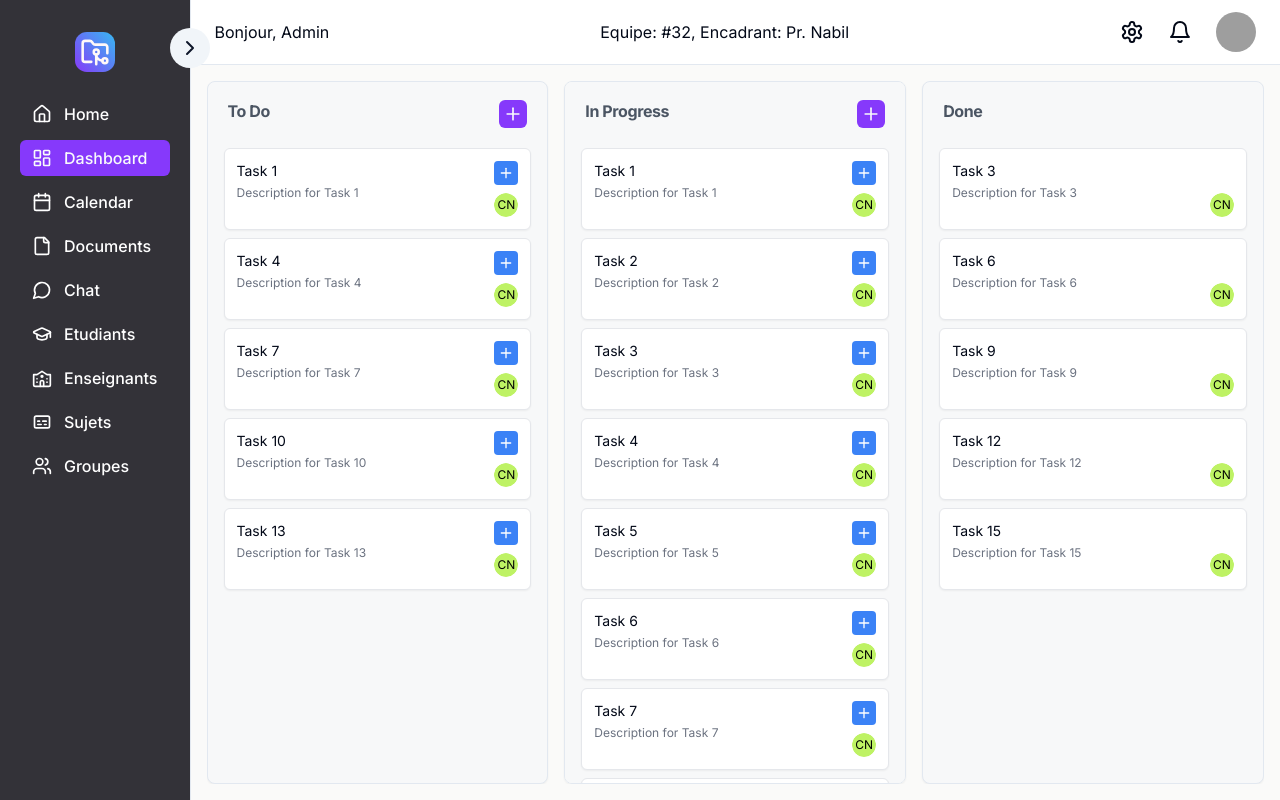
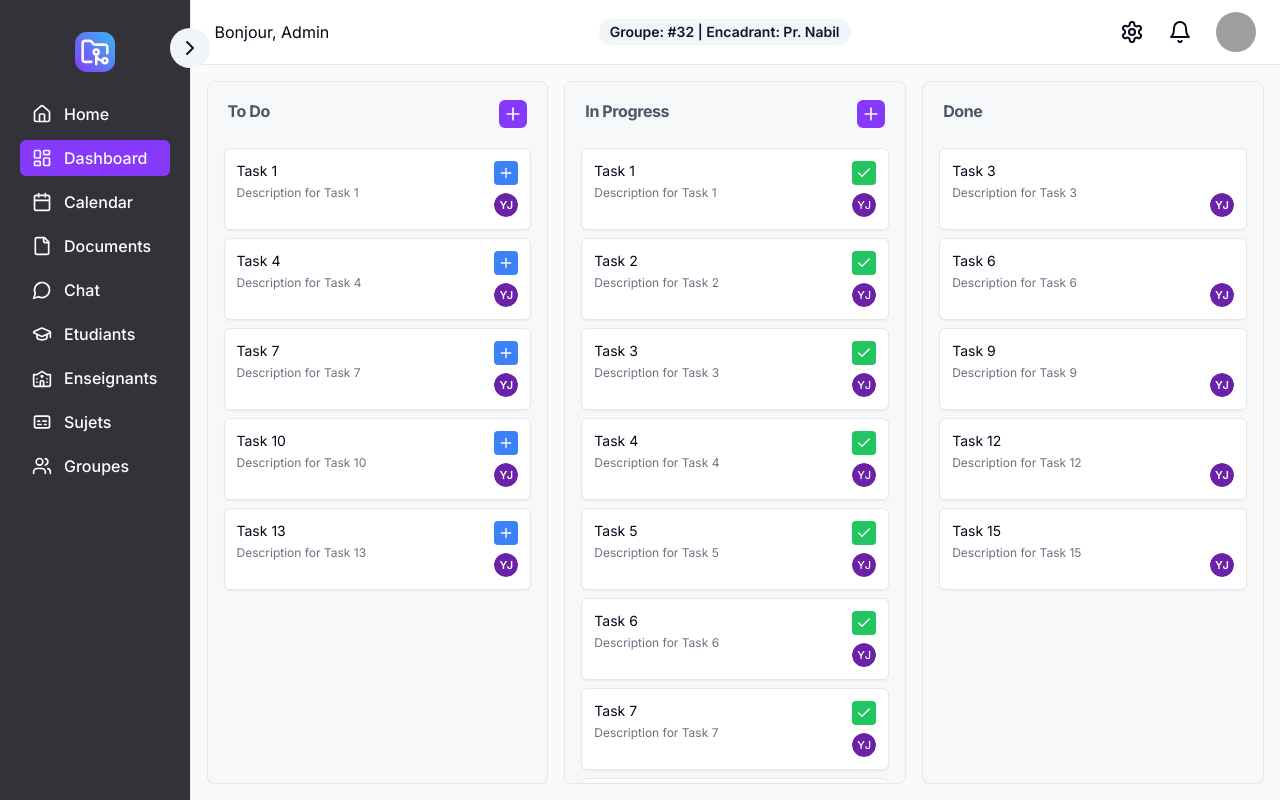
Before and after one commit to JellYouness/project-manager, a Next.js app: page /dashboard in a window 1280 px wide. Built offline with nearby package versions, Linux system fonts and the light colour scheme; data requests are answered from the project's data file; grey boxes are pictures that could not be loaded.

Commit message:
improve styling

```diff
--- a/app/dashboard/page.tsx
+++ b/app/dashboard/page.tsx
@@ -74,14 +74,14 @@ export default function Home() {
                   </div>
                   <div className="flex flex-col items-center gap-2">
                     <button
-                      className="bg-blue-500 text-white p-1 rounded"
+                      className="bg-blue-500 hover:bg-blue-600 text-white p-1 rounded"
                       onClick={() => markAsProgress(task.id)}
                     >
                       <Plus className="size-4" />
                     </button>
                     <Avatar className="size-6">
-                      <AvatarFallback className="text-black bg-lime-300 text-xs">
-                        CN
+                      <AvatarFallback className="text-white bg-purple-800 text-[11px] font-semibold">
+                        YJ
                       </AvatarFallback>
                     </Avatar>
                   </div>
@@ -111,14 +111,14 @@ export default function Home() {
                 </div>
                 <div className="flex flex-col items-center gap-2">
                   <button
-                    className="bg-blue-500 text-white p-1 rounded"
+                    className="bg-green-500 hover:bg-green-600 text-white p-1 rounded"
                     onClick={() => markAsProgress(task.id)}
                   >
-                    <Plus className="size-4" />
+                    <Check className="size-4" />
                   </button>
                   <Avatar className="size-6">
-                    <AvatarFallback className="text-black bg-lime-300 text-xs">
-                      CN
+                    <AvatarFallback className="text-white bg-purple-800 text-[11px] font-medium">
+                      YJ
                     </AvatarFallback>
                   </Avatar>
                 </div>
@@ -159,8 +159,8 @@ export default function Home() {
                       <Plus className="size-4" />
                     </Button>
                     <Avatar className="size-6">
-                      <AvatarFallback className="text-black bg-lime-300 text-xs">
-                        CN
+                      <AvatarFallback className="text-white bg-purple-800 text-[11px] font-semibold">
+                        YJ
                       </AvatarFallback>
                     </Avatar>
                   </div>
--- a/components/Header.tsx
+++ b/components/Header.tsx
@@ -11,12 +11,13 @@ import {
   DropdownMenuTrigger,
 } from "@/components/ui/dropdown-menu";
 import { Button } from "./ui/button";
+import { Badge } from "./ui/badge";
 
 const Header = () => {
   return (
     <header className="bg-white w-full flex items-center justify-between border-b py-3 px-6">
       <div className="hidden md:block">Bonjour, Admin</div>
-      <div className="">Equipe: #32, Encadrant: Pr. Nabil</div>
+      <Badge className="text-sm" variant="secondary">Groupe: #32 | Encadrant: Pr. Nabil</Badge>
       <div className="flex items-center gap-6">
         <Link href="/settings/profile">
           <Settings />
```
